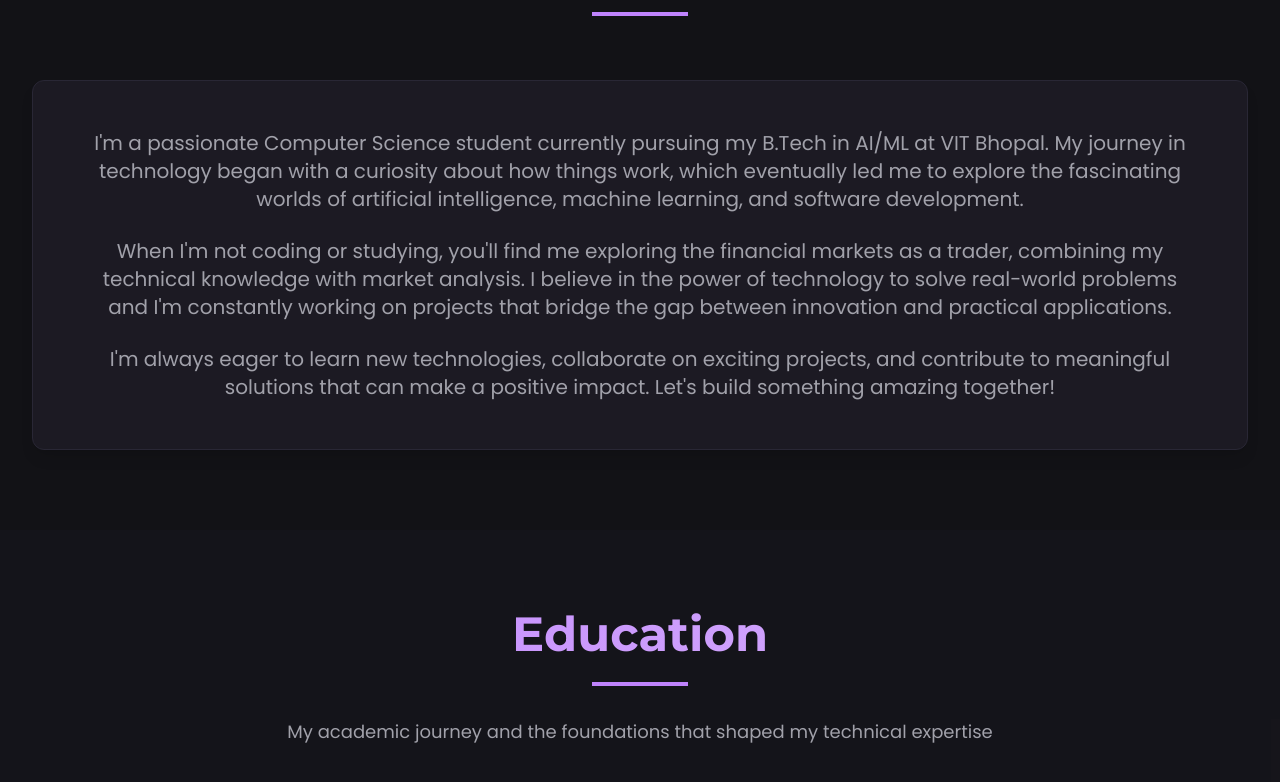
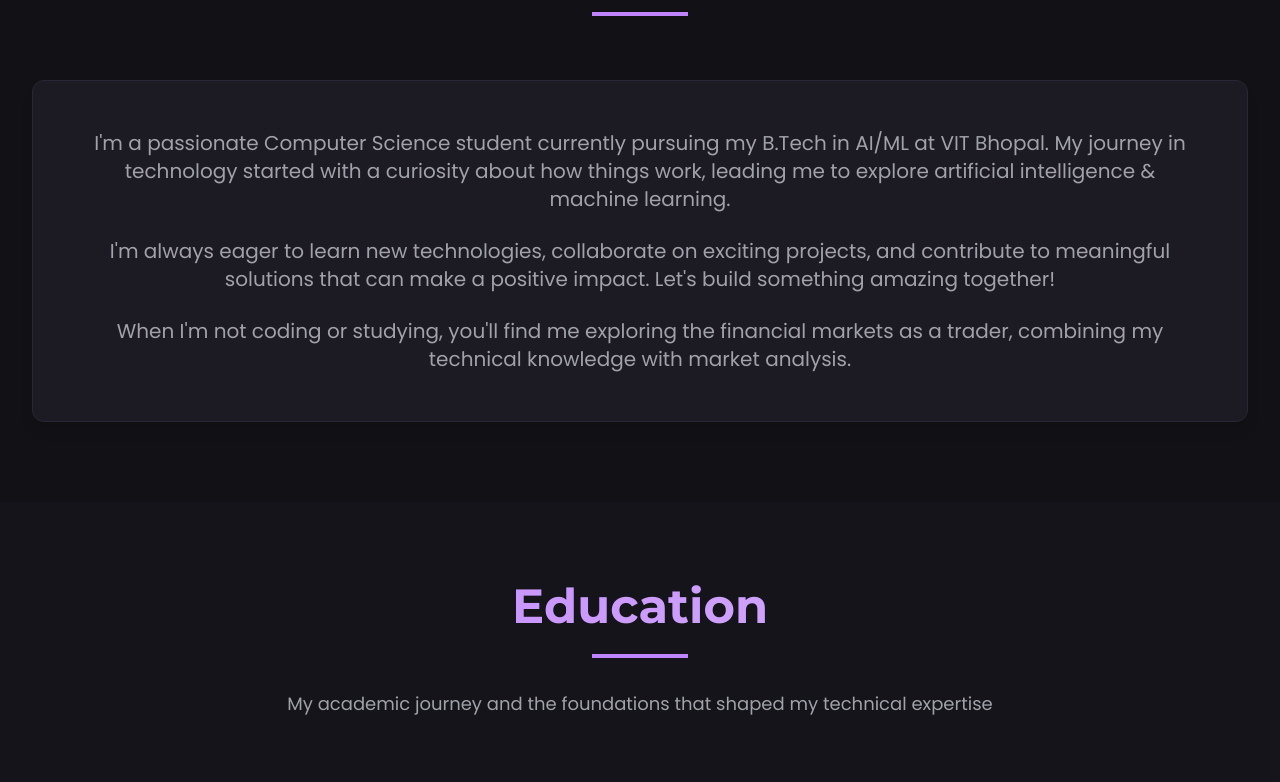
Before and after one commit to Shrishkd/Portfolio, a React (Vite) app: page / in a window 1280 px wide. Shown: the part 1060-1842 px from the top of the page. Built offline with nearby package versions, Linux system fonts and the light colour scheme.

Commit message:
Shorten Paragraph

```diff
--- a/src/components/sections/About.jsx
+++ b/src/components/sections/About.jsx
@@ -28,20 +28,17 @@ export function About() {
             <div className="text-center">
               <p className="text-lg md:text-xl text-muted-foreground leading-relaxed mb-6">
                 I'm a passionate Computer Science student currently pursuing my B.Tech in AI/ML at VIT Bhopal.
-                My journey in technology began with a curiosity about how things work, which eventually led me
-                to explore the fascinating worlds of artificial intelligence, machine learning, and software development.
+                My journey in technology started with a curiosity about how things work, leading me to explore artificial intelligence & machine learning.
               </p>
 
               <p className="text-lg md:text-xl text-muted-foreground leading-relaxed mb-6">
-                When I'm not coding or studying, you'll find me exploring the financial markets as a trader,
-                combining my technical knowledge with market analysis. I believe in the power of technology
-                to solve real-world problems and I'm constantly working on projects that bridge the gap
-                between innovation and practical applications.
+                I'm always eager to learn new technologies, collaborate on exciting projects, and contribute
+                to meaningful solutions that can make a positive impact. Let's build something amazing together!
               </p>
 
               <p className="text-lg md:text-xl text-muted-foreground leading-relaxed">
-                I'm always eager to learn new technologies, collaborate on exciting projects, and contribute
-                to meaningful solutions that can make a positive impact. Let's build something amazing together!
+                When I'm not coding or studying, you'll find me exploring the financial markets as a trader,
+                combining my technical knowledge with market analysis.
               </p>
             </div>
           </Card>
--- a/src/components/sections/Experience.jsx
+++ b/src/components/sections/Experience.jsx
@@ -13,12 +13,10 @@ const experiences = [
     icon: Building,
     responsibilities: [
       "Managed technical and non-technical events for the robotics club",
-      "Promoted collaboration and team-building among club members",
       "Coordinated workshops and competitions to enhance student engagement",
       "Led a team of volunteers to organize successful events"
     ],
     achievements: [
-      "Successfully organized 5+ major events with 200+ participants",
       "Improved club membership by 40% through engaging activities",
       "Established partnerships with other technical clubs"
     ]
```
